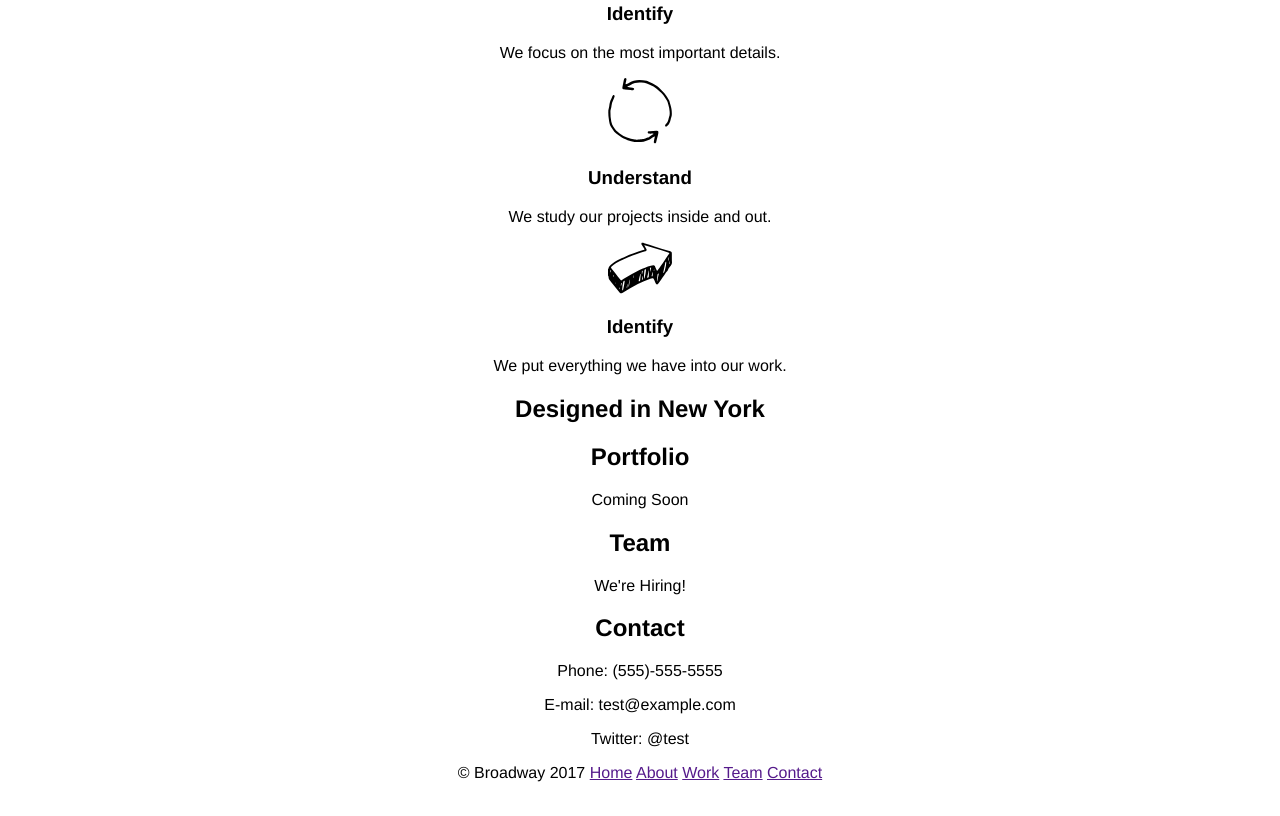
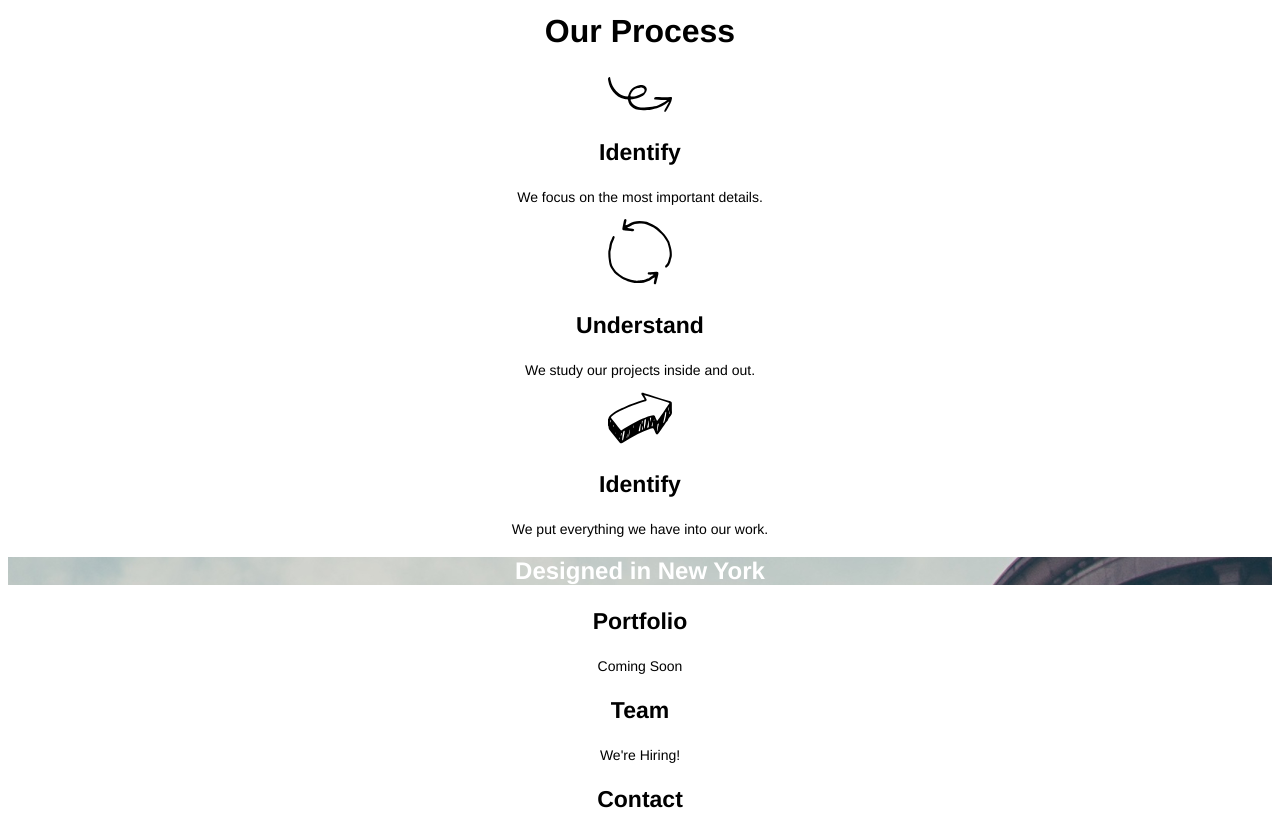
Before and after one commit to andykintner/broadway, a plain HTML site: page index.html in a window 1280 px wide. Shown: the part 356-1172 px from the top of the page. Drawn offline with Linux system fonts and the light colour scheme.

Commit message:
Add style and complete

```diff
--- a/index.html
+++ b/index.html
@@ -33,11 +33,11 @@
 
     </div>
     <div class="main">
-      <h2>Portfolio</h2>
+      <h3>Portfolio</h3>
       <p>Coming Soon</p>
-      <h2>Team</h2>
+      <h3>Team</h3>
       <p>We're Hiring!</p>
-      <h2>Contact</h2>
+      <h3>Contact</h3>
       <p>Phone: (555)-555-5555</p>
       <p>E-mail: test@example.com</p>
       <p>Twitter: @test</p>
--- a/resources/css/style.css
+++ b/resources/css/style.css
@@ -2,3 +2,32 @@ html {
   font-family: Helvetica;
   text-align: center;
 }
+.header {
+  background-image: url("../img/the-flatiron-building.png");
+  color: White;
+}
+h1{
+  font-size: 70px;
+  font-weight: bold;
+}
+a {
+  font-size: 18px;
+  color: White;
+}
+.main h2 {
+  font-size: 32px;
+  font-weight: bold;
+}
+.main h3 {
+  font-size: 23px;
+  font-weight: bold;
+}
+.main p {
+  font-size: 14px;
+}
+.footer {
+  font-size: 11px;
+  color: White;
+  text-align: left;
+  background-color: dimgray;
+}
```
